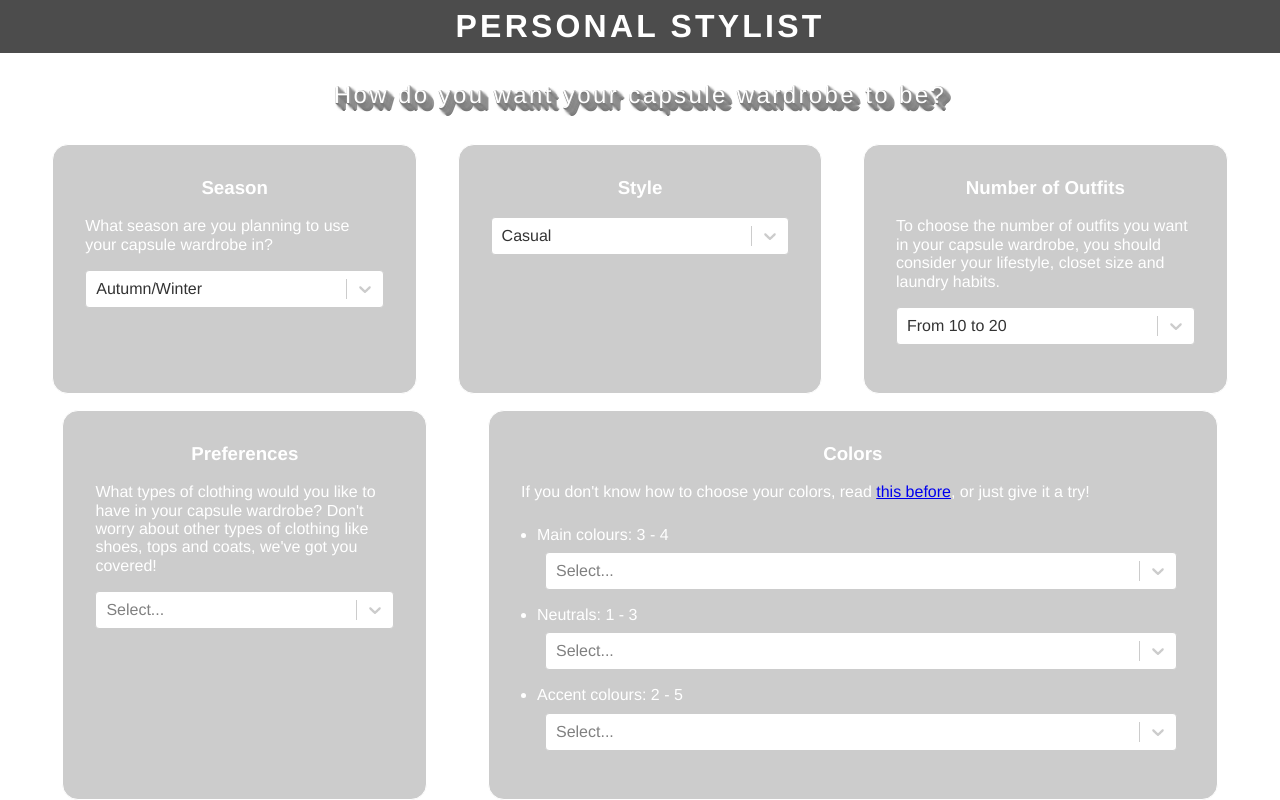
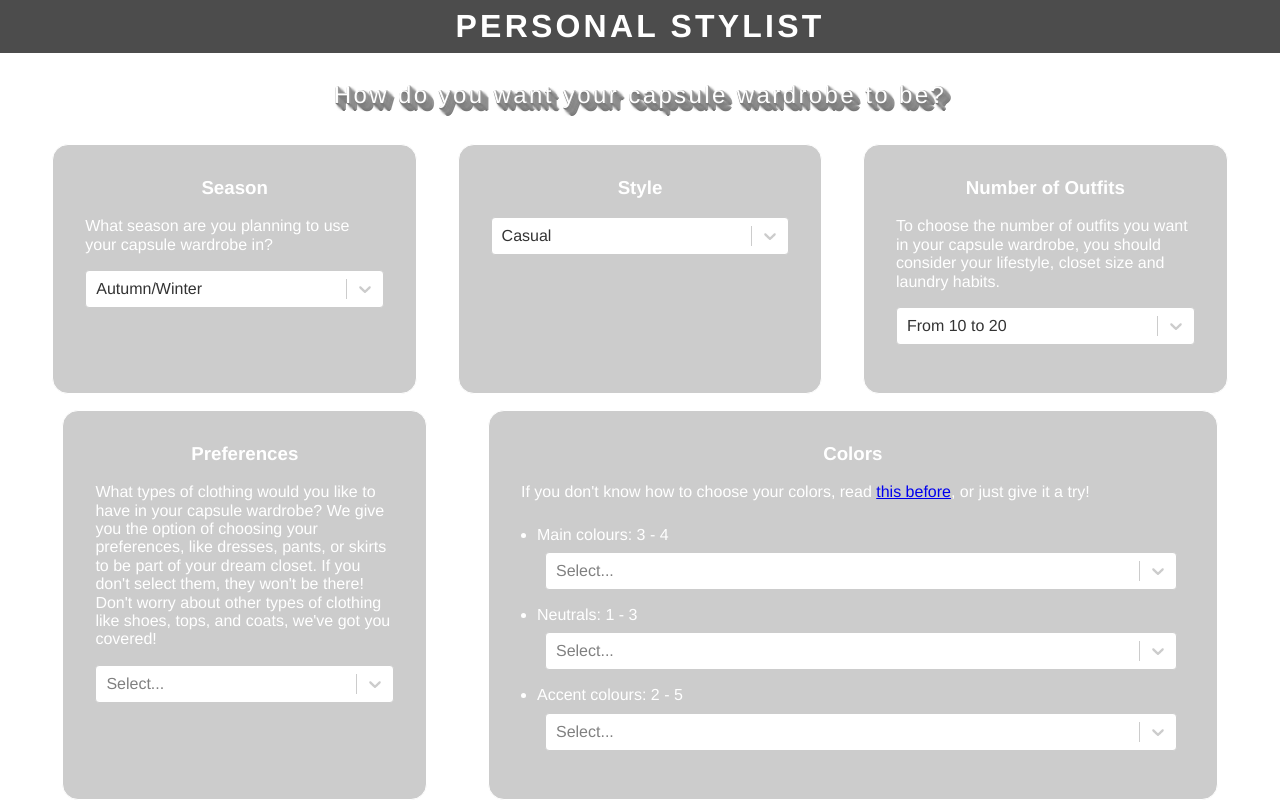
Before and after one commit to Lzduque/personal-stylist, a React (Create React App) app: page / in a window 1280 px wide. Shown: the top 800 px of the page. Built offline with nearby package versions, Linux system fonts and the light colour scheme.

Commit message:
Explain better the "Preferences"

```diff
--- a/src/Components/PreferencesField.tsx
+++ b/src/Components/PreferencesField.tsx
@@ -29,7 +29,7 @@ const PreferencesField = ({ selectedPreferences, updateField }: IProps) => {
     <div className="preferences mt0 mb3-ns">
       <h3 className="mt0" >Preferences</h3>
       <p className="fw4 tl">
-        What types of clothing would you like to have in your capsule wardrobe? Don't worry about other types of clothing like shoes, tops and coats, we've got you covered!
+        What types of clothing would you like to have in your capsule wardrobe? We give you the option of choosing your preferences, like dresses, pants, or skirts to be part of your dream closet. If you don't select them, they won't be there! Don't worry about other types of clothing like shoes, tops, and coats, we've got you covered!
       </p>
       <Select
         className="select"
```
